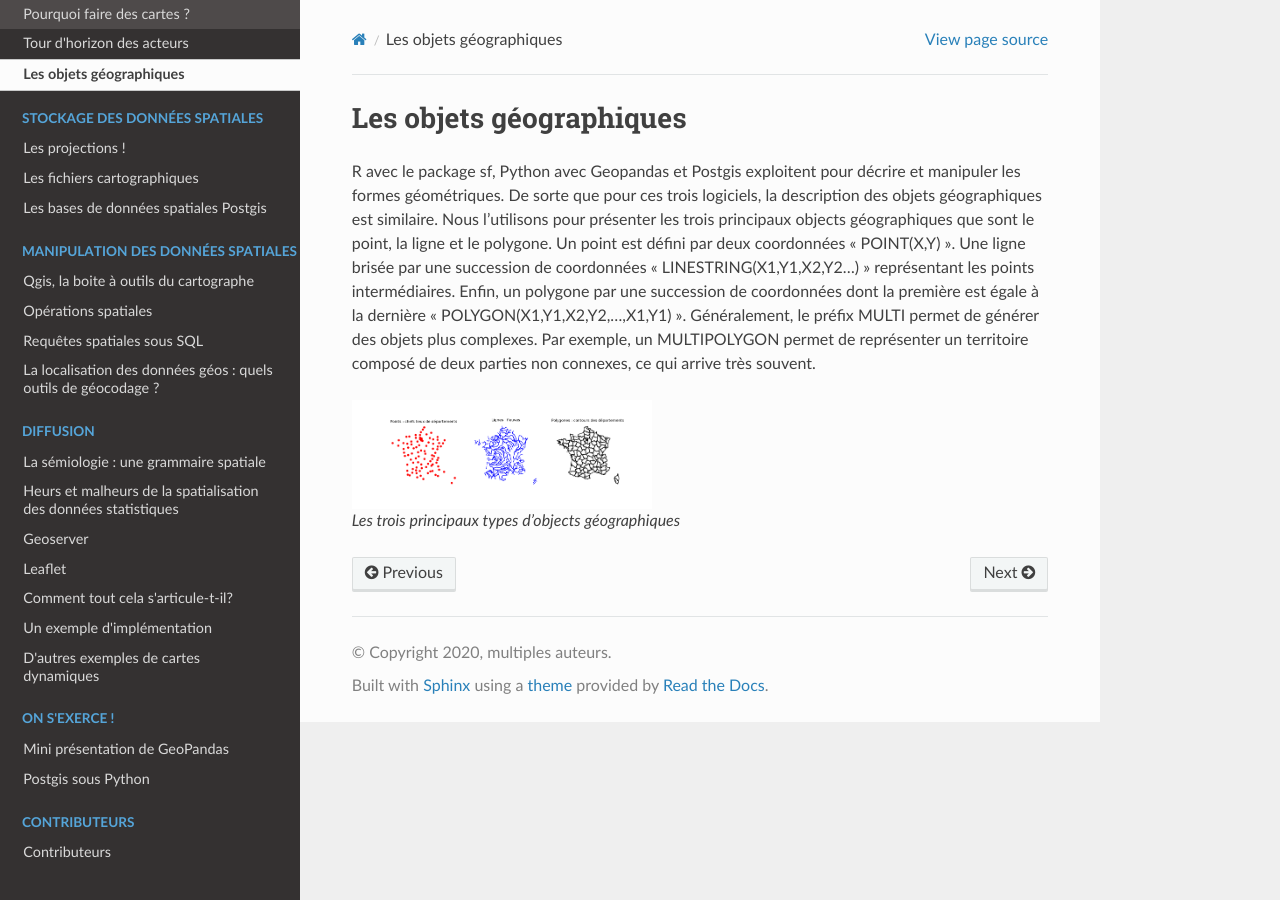
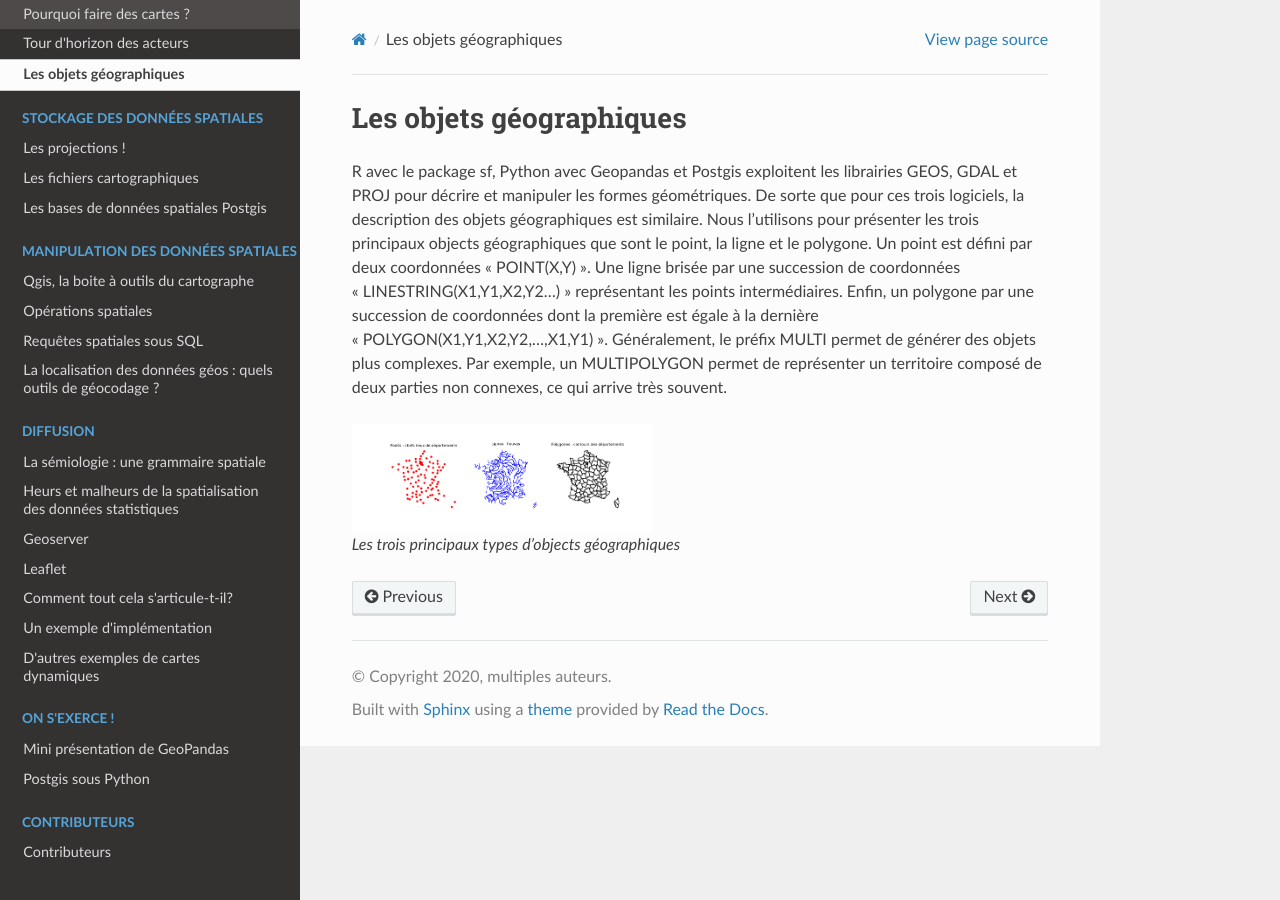
Before and after one commit to JulieDjidji/memocarto, a Sphinx documentation site: the page built from doc/source/objgeo.rst, in a window 1280 px wide. Built offline with Sphinx 7.4.7 and the Read the Docs theme 2.0.0, drawn with Linux system fonts in a browser that asks for light colours; pages that are not in the unit, such as notebooks, are missing from menus.

Commit message:
Update objgeo.rst

```diff
--- a/doc/source/objgeo.rst
+++ b/doc/source/objgeo.rst
@@ -1,7 +1,7 @@
 Les objets géographiques
 =========================
 
-R avec le package sf, Python avec Geopandas et Postgis exploitent pour décrire et manipuler les formes géométriques. De sorte que pour ces trois logiciels, la description des objets géographiques est similaire. Nous l'utilisons pour présenter les trois principaux objects géographiques que sont le point, la ligne et le polygone. Un point est défini par deux coordonnées "POINT(X,Y)". Une ligne brisée par une succession de coordonnées "LINESTRING(X1,Y1,X2,Y2...)" représentant les points intermédiaires. Enfin, un polygone par une succession de coordonnées dont la première est égale à la dernière "POLYGON(X1,Y1,X2,Y2,...,X1,Y1)". Généralement, le préfix MULTI permet de générer des objets plus complexes. Par exemple, un MULTIPOLYGON permet de représenter un territoire composé de deux parties non connexes, ce qui arrive très souvent.
+R avec le package sf, Python avec Geopandas et Postgis exploitent les librairies GEOS, GDAL et PROJ pour décrire et manipuler les formes géométriques. De sorte que pour ces trois logiciels, la description des objets géographiques est similaire. Nous l'utilisons pour présenter les trois principaux objects géographiques que sont le point, la ligne et le polygone. Un point est défini par deux coordonnées "POINT(X,Y)". Une ligne brisée par une succession de coordonnées "LINESTRING(X1,Y1,X2,Y2...)" représentant les points intermédiaires. Enfin, un polygone par une succession de coordonnées dont la première est égale à la dernière "POLYGON(X1,Y1,X2,Y2,...,X1,Y1)". Généralement, le préfix MULTI permet de générer des objets plus complexes. Par exemple, un MULTIPOLYGON permet de représenter un territoire composé de deux parties non connexes, ce qui arrive très souvent.
 
 
 .. figure:: _static/objetgeo.png
```
